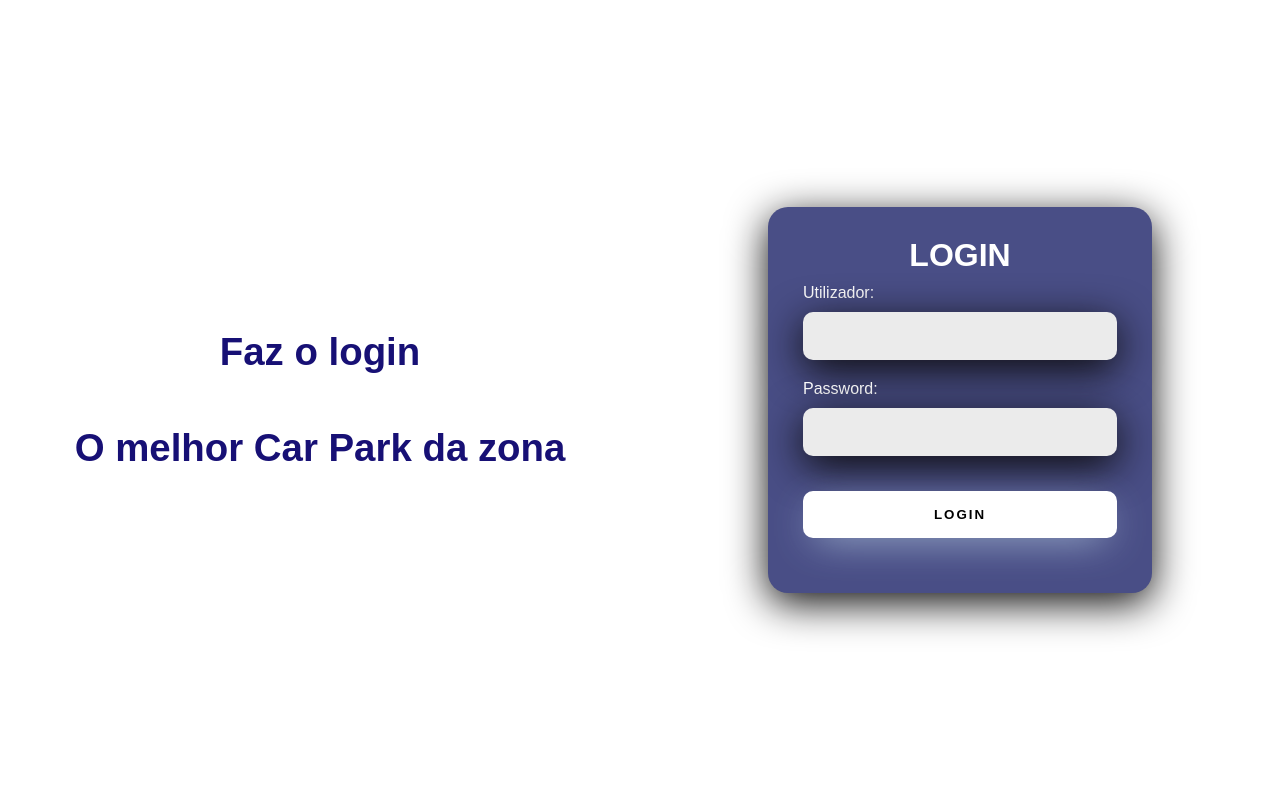
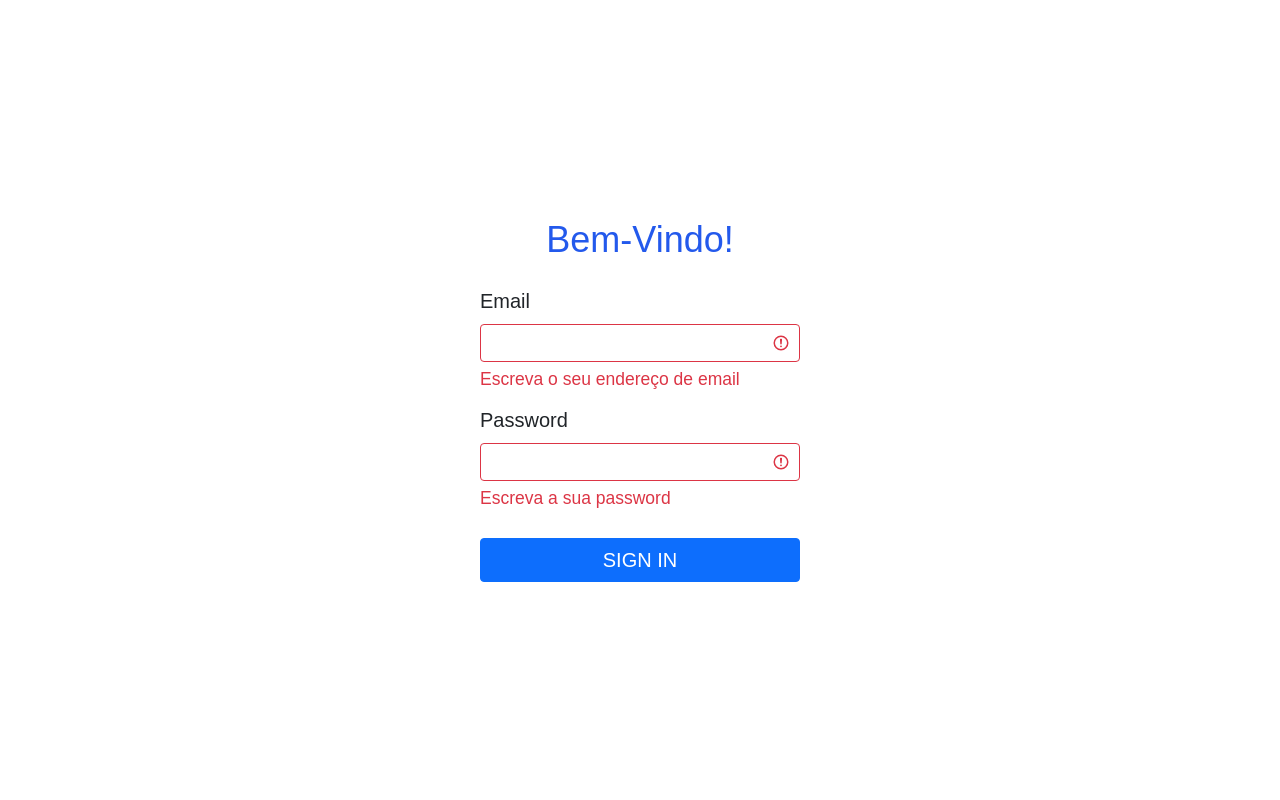
Before and after one commit to drcor/car-park, a PHP site: page /login.php in a window 1280 px wide. Run offline with PHP 8.4, Linux system fonts and the light colour scheme.

Commit message:
bootstrap update

```diff
--- a/login.php
+++ b/login.php
@@ -1,33 +1,40 @@
 <!DOCTYPE html>
-<html lang="pt">
+<html lang="en">
+
 <head>
-    <meta charset="UTF-8">
-    <meta http-equiv="X-UA-Compatible" content="IE=edge">
+
+    <title>Parque de Estacionamento</title>
     <meta name="viewport" content="width=device-width, initial-scale=1.0">
-    <link rel="stylesheet" href="style.css?<?php echo time(); ?>">
 
-    <title>LOGIN</title>
+    <!-- Bootstrap v5.1.3 CDNs -->
+    <link href="https://cdn.jsdelivr.net/npm/bootstrap@5.1.3/dist/css/bootstrap.min.css" rel="stylesheet">
+    <script src="https://cdn.jsdelivr.net/npm/bootstrap@5.1.3/dist/js/bootstrap.bundle.min.js"></script>
+
+    <!-- CSS File -->
+    <link rel="stylesheet" href="style.css">
+
 </head>
+
 <body>
-    <div class="main-login">
-        <div class="left-login">
-            <h1>Faz o login</h1>
-            <h1>O melhor Car Park da zona</h1>
-        </div>
-        <div class="right-login">
-            <div class="card">
-                <h1> LOGIN</h1>
-                <div class="text-field">
-                    <label for="user"> Utilizador: </label>
-                    <input type="text" name="user" >
+    <div class="login">
+        <h1 class="text-center">Bem-Vindo!</h1>
+        <form class="needs-validation">
+            <div class="form-group was-validated">
+                <label class="form-label" for="email">Email</label>
+                <input class="form-control" type="email" id="email" required>
+                <div class="invalid-feedback">
+                    Escreva o seu endereço de email
                 </div>
-                <div class="text-field">
-                    <label for="user"> Password: </label>
-                    <input type="password" name="user" >
+            </div>
+            <div class="form-group was-validated">
+                <label class="form-label" for="password">Password</label>
+                <input class="form-control" type="password" id="password" required>
+                <div class="invalid-feedback">
+                    Escreva a sua password
                 </div>
-                <button class="btn-login">Login</button>
             </div>
-        </div>
+            <input class="btn btn-primary w-100" type="submit" value="SIGN IN">
+        </form>
     </div>
 </body>
 </html>
--- a/style.css
+++ b/style.css
@@ -5,126 +5,46 @@ body{
     font-family: sans-serif;
 }
 
-body *{
-    box-sizing: border-box;
-}
-.main-login{
-    width: 100vw;
-    height: 100vh;
-    background: rgb(255, 255, 255);
-    display: flex;
-    justify-content: center;
-    align-items: center;
-}
-.left-login{
-    width: 50vw;
-    height: 100vh;
-    display: flex;
-    justify-content: center;
-    align-items: center;
-    flex-direction: column;
-}
-
-.left-login > h1{
-    font-size: 3vw;
-    color: rgb(23, 16, 117);
-}
-
-.right-login{
-    width: 50vw;
-    height: 100vh;
-    display: flex;
-    justify-content: center;
-    align-items: center;
-}
-
-.card{
-    width: 60%;
-    display: flex;
-    justify-content: center;
-    align-items: center;
-    flex-direction: column;
-    padding:30px 35px;
-    background:  rgb(73, 78, 134);
-    border-radius: 20px;
-    box-shadow: 0px 10px 40px rgb(11, 10, 10);
-}
-
-.card> h1{
-    color: rgb(255, 255, 255);
-    font-weight: 800;
+* {
     margin: 0;
-}
-
-.text-field{
-    width: 100%;
-    display: flex;
-    flex-direction: column;
-    align-items: flex-start;
-    justify-content: center;
-    margin: 10px 0px;
-}
-
-.text-field > input{
-    width: 100%;
-    border: none;
-    border-radius: 10px;
-    padding: 15px;
-    background: rgb(235, 235, 235);
-    color: rgb(73, 78, 134);
-    font-size: 12pt;
-    box-shadow: 0px 10px 40px rgb(11, 10, 10);
-    outline: none;
+    padding: 0;
     box-sizing: border-box;
 }
 
-.text-field > label{
-    color: white;
-    margin-bottom: 10px;
+body {
+    height: 100vh;
+    display: flex;
+    align-items: center;
+    justify-content: center;
+    background: #ffffff;
 }
 
-.btn-login{
-    width: 100%;
-    padding: 16px 0px;
-    margin: 25px;
-    border: none;
-    border-radius: 10px ;
-    outline: none;
-    text-transform: uppercase;
-    font-weight: 600;
-    letter-spacing: 2px;
-    color: black;
-    background: white;
-    cursor: pinter;
-    box-shadow: 0px 10px 40px -12px rgb(183, 206, 226);
+.login {
+    width: 360px;
+    height: min-content;
+    padding: 20px;
+    border-radius: 12px;
+    background: #ffffff;
 }
 
-@media only screen and (max-width: 950px){
-    .card{
-        width: 85%;
-    }
+.login h1 {
+    font-size: 36px;
+    margin-bottom: 25px;
 }
 
-@media only screen and (max-width: 600px){
-    .main-login{
-        flex-direction: column;
-    }
-    .left-login > h1{
-        display: none;
-    }
+.login form {
+    font-size: 20px;
+}
 
-    .left-login{
-        width: 100%;
-        height: auto;
-    }
+.login form .form-group {
+    margin-bottom: 12px;
+}
 
-    .right-login{
-        width: 100%;
-        height: auto;
-    }
+.login form input[type="submit"] {
+    font-size: 20px;
+    margin-top: 15px;
+}
 
-    .card{
-        width: 80%;
-    }
-
+.login .text-center{
+    color: rgb(35, 89, 236);
 }
```
